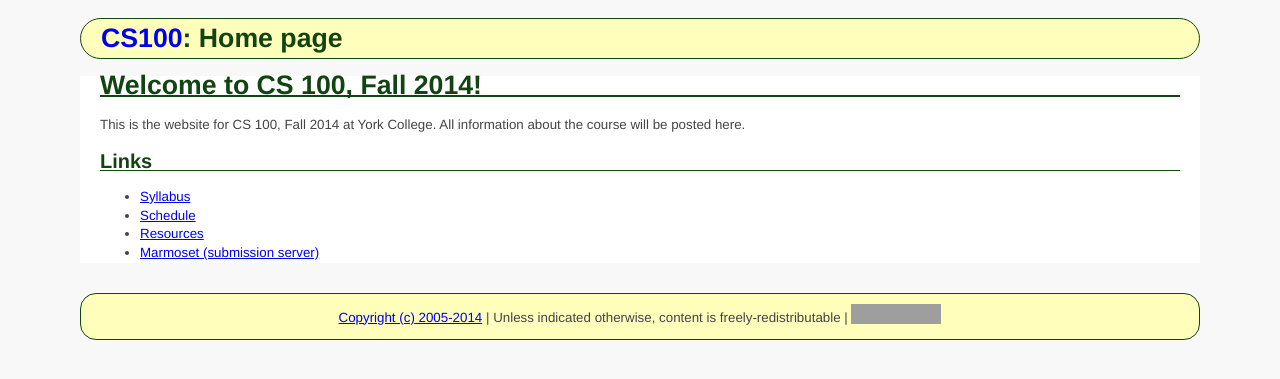
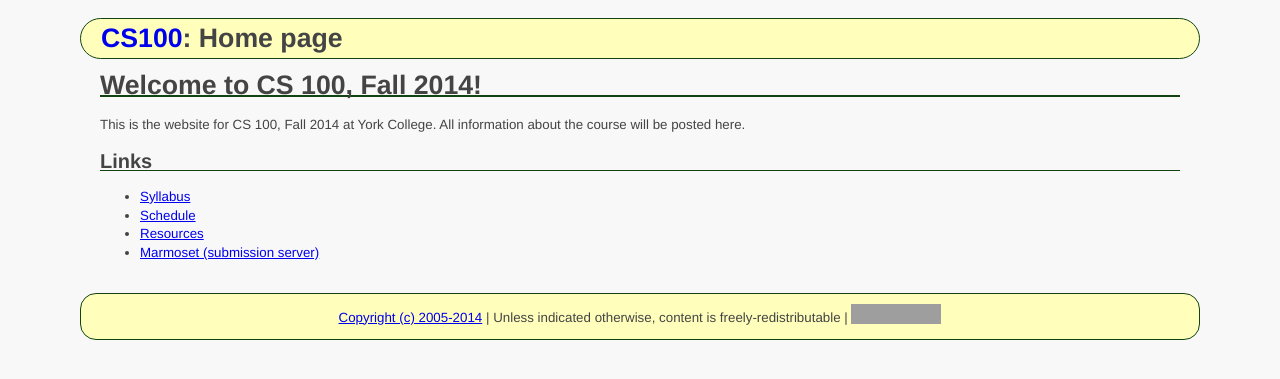
Before and after one commit to ycpcs/cs100-fall2014, a Jekyll site: the page built from index.md, in a window 1280 px wide. Shown: the top 379 px of the page. Built offline with Jekyll 4.4.1, drawn with Linux system fonts in a browser that asks for light colours; Markdown is read by kramdown in place of the engine named in the settings; grey boxes are pictures that could not be loaded.

Commit message:
Updated CSS (AGAIN!!!)

```diff
--- a/css/cs101.css
+++ b/css/cs101.css
@@ -12,7 +12,7 @@ p {
 }
 
 .pageheader h1 {
-	color: #141;
+/* 	color: #141; */
 	font-size: 200%;
 	background: #ffb;
 	border: 1px solid #141;
@@ -31,16 +31,16 @@ p {
 
 .content {
 	padding: 0px 20px;
-	background: white;
+/* 	background: white; */
 }
 
 .content h1 {
-	color: #141;
+/* 	color: #141; */
 	border-bottom: 2px solid #141;
 }
 
 .content h2, .content h3 {
-	color: #141;
+/* 	color: #141; */
 	border-bottom: 1px solid #141;
 }
 
```
